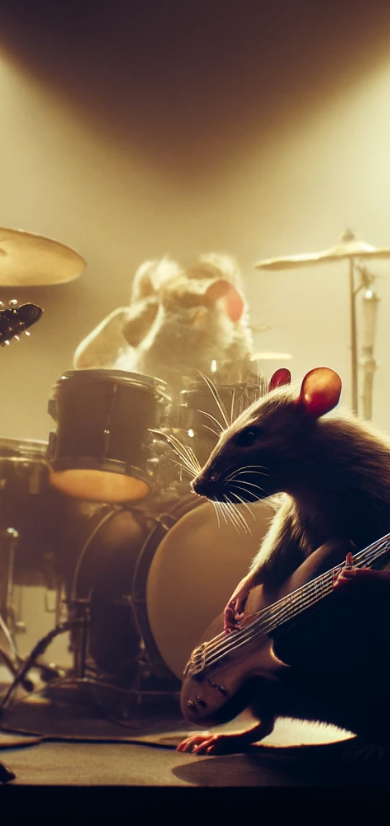
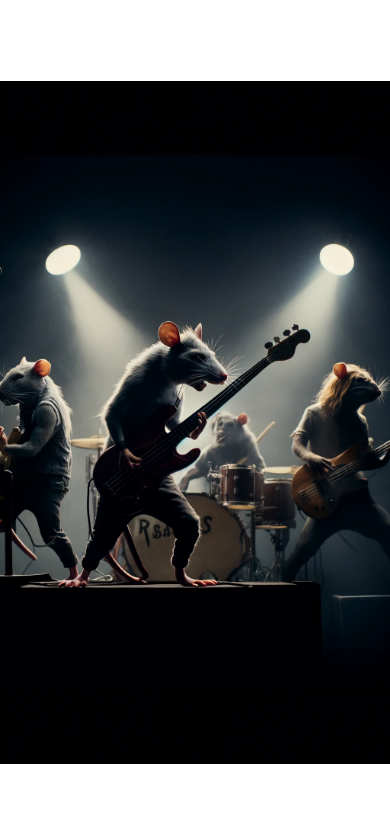
Before and after one commit to guillaumevandevelde/AtticRats, a plain HTML site: page index.html in a window 390 px wide. Drawn offline with Linux system fonts and the light colour scheme.

Commit message:
added vertical picture

```diff
--- a/index.html
+++ b/index.html
@@ -12,9 +12,20 @@
         }
         body {
             background-image: url('atticrats.webp');
-            background-position: center;
+            background-position: center center;
             background-size: cover;
             background-repeat: no-repeat;
+        }
+        /* Media query voor mobiele apparaten in portrait modus */
+        @media (max-width: 500px) {
+            body {
+                /* Aangepaste eigenschappen voor mobiele apparaten */
+                background-image: url('atticrats-vertical.webp');
+                background-position: center center; /* Dit kan worden aangepast naar bijvoorbeeld 50% 50% om te focussen */
+                background-size: contain;
+                background-repeat: no-repeat;
+
+            }
         }
     </style>
 </head>
```
Also changed, not shown: atticrats-vertical.webp (added).
